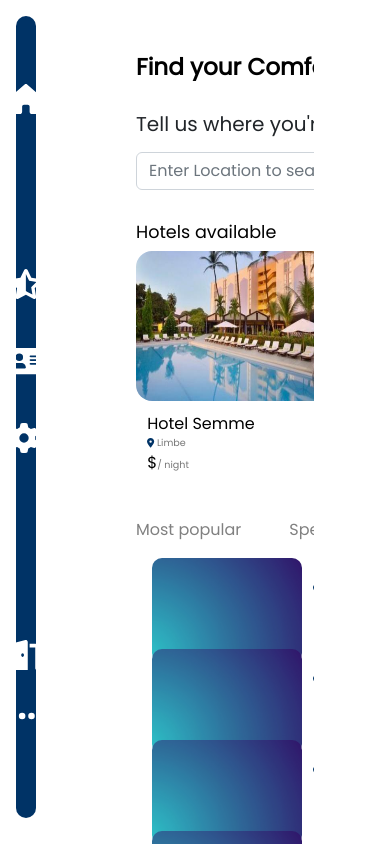
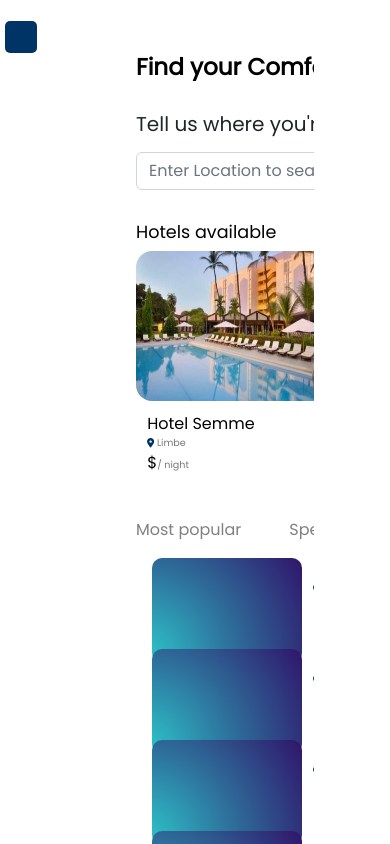
Before and after one commit to xennia316/FinalProject, a React (Create React App) app in the folder client/: page /home in a window 390 px wide. Shown: the top 844 px of the page. Built offline with nearby package versions, Linux system fonts and the light colour scheme.

Commit message:
sidenav styles responsive

```diff
--- a/client/src/components/sidenav/sideNav.module.css
+++ b/client/src/components/sidenav/sideNav.module.css
@@ -3,11 +3,11 @@
     flex-direction: column;
     align-items: center;
     justify-content: space-around;
-    height: 95vh;
+    height: 99vh;
     width: 5vw;
     border-radius: 25px;
     background: #003366;
-    margin-left: 1rem;
+    margin-left: .1rem;
 }
 
 .image {
@@ -46,6 +46,7 @@
     font-size: 30px;
 }
 
+
 .first:hover,
 .second :hover,
 .third:hover,
@@ -54,3 +55,27 @@
     color: #ffc300;
     cursor: context-menu;
 }
+
+@media only screen and (max-width: 1300px) {
+
+    .first,
+    .second,
+    .third,
+    .fourth,
+    .near {
+        display: none;
+    }
+
+    .body {
+        height: 3rem;
+        margin: .3rem;
+        border-radius: 5px;
+    }
+}
+
+@media only screen and (max-width: 415px) {
+    .body {
+        width: 2rem;
+        height: 2rem;
+    }
+}
```
